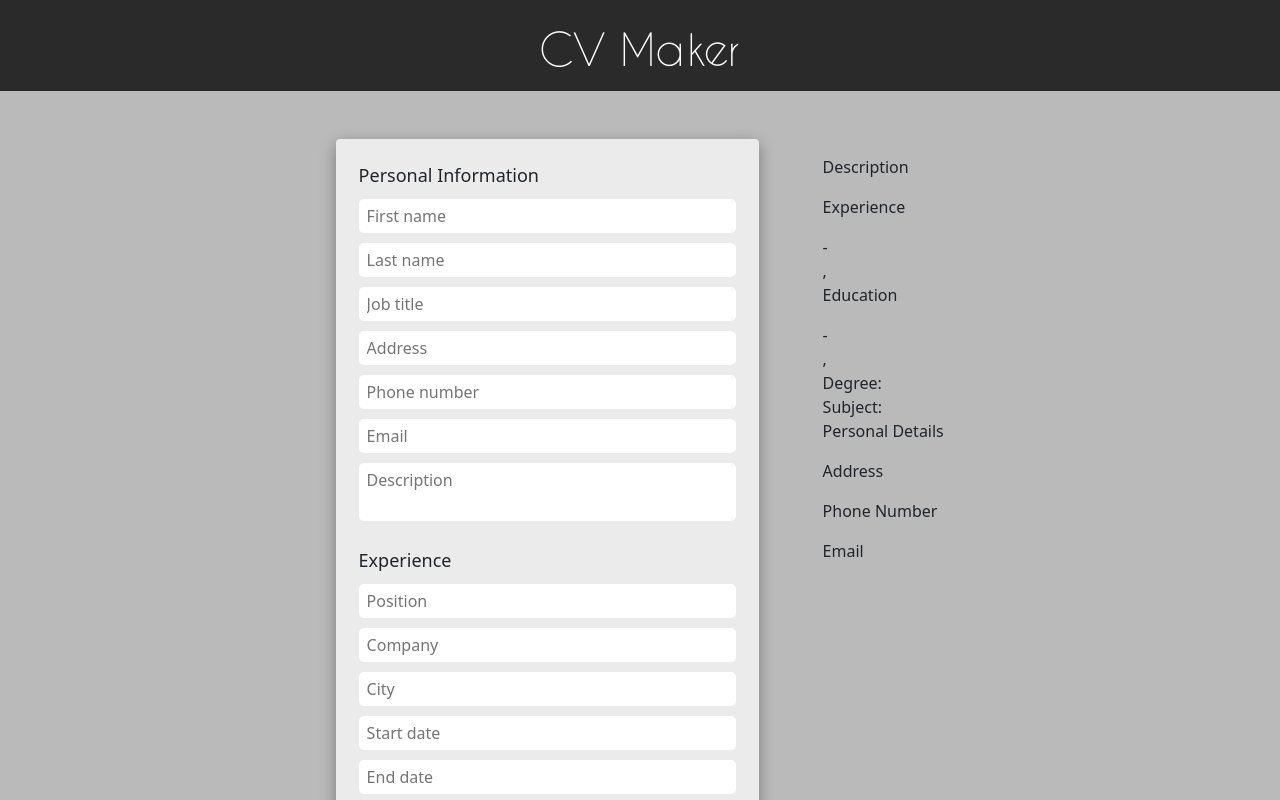
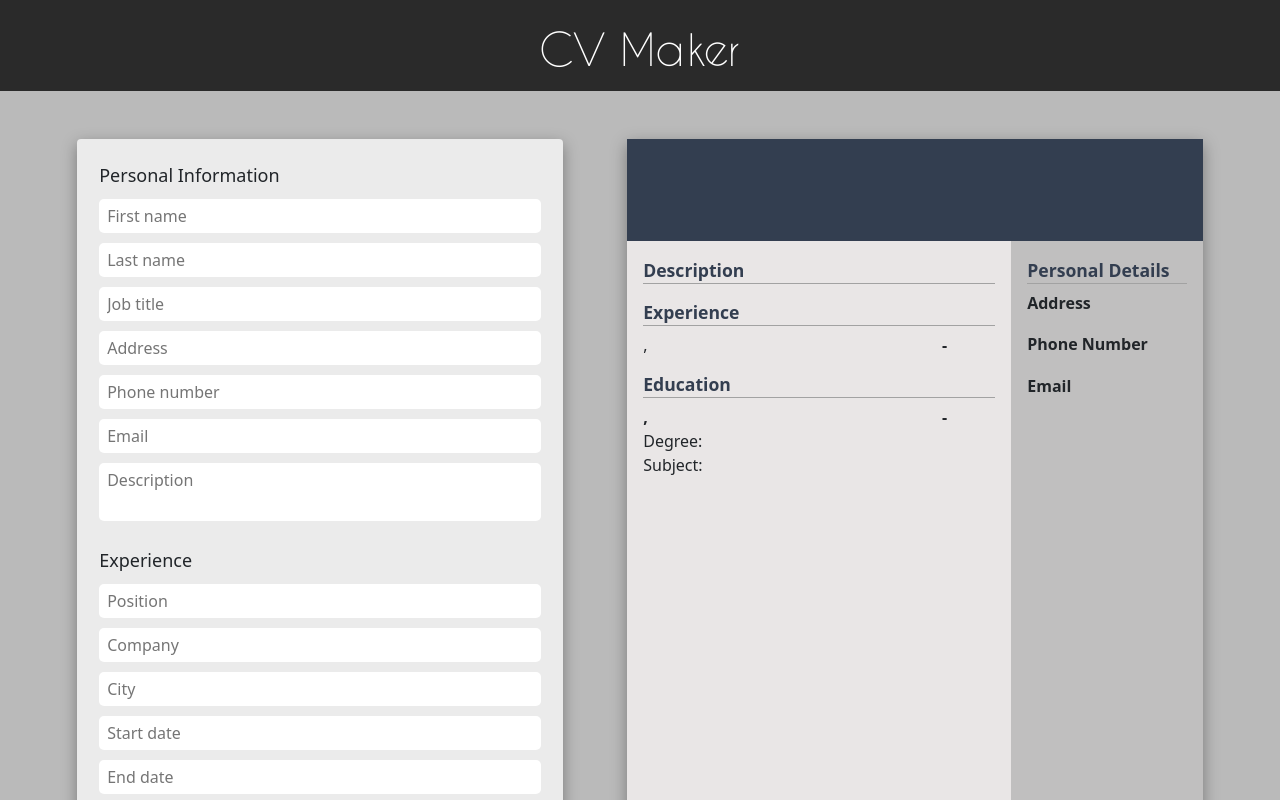
Before and after one commit to mohammedalgamal/CV-Maker, a React (Create React App) app: page / in a window 1280 px wide. Shown: the top 800 px of the page. Built offline with nearby package versions, Linux system fonts and the light colour scheme.

Commit message:
Complete CV styles

```diff
--- a/src/components/CV.js
+++ b/src/components/CV.js
@@ -13,55 +13,57 @@ export default class CV extends Component {
                     <p className="job">{jobTitle}</p>
                 </div>
 
-                <div className="lower">
                 <div className="main">
 
-                        <div className="descriptionCv">
+                    <div className="descriptionCv myDiv">
                         <p className="title">Description</p>
                         {description}
                     </div>
 
-                        <div className="experienceCV">
                     <p className="title">Experience</p>
+                    <div className="experienceCV myDiv">
                         {experiences.map(experience => {
                         return (
                             <div className="experienceDiv arrayData">
                                 <div className="left">
+                                    <div className="upperRight sideTitle">
+                                        {experience.position}
+                                    </div>
+                                    <div className="lowerRight info">
+                                        {experience.company}, {experience.city}
+                                    </div>
+                                </div>
+
+                                <div className="right">
                                     <div className="dates sideTitle">
                                         {experience.startDate} - {experience.endDate}
                                     </div>
                                 </div>
-                                    <div className="right">
-                                        <div className="upper sideTitle">
-                                            {experience.position}
-                                        </div>
-                                        <div className="lower info">
-                                            {experience.company}, {experience.city}
-                                        </div>
-                                    </div>
+
                             </div>
                         );
                         })}
                     </div>
 
-                        <div className="educationCV">
                     <p className="title">Education</p>
+                    <div className="educationCV myDiv">
                         {educations.map(education => {
                         return (
                             <div className="educationDiv arrayData">
                                 <div className="left">
-                                        <div className="dates sideTitle">
-                                            {education.startDate} - {education.endDate}
-                                        </div>
-                                    </div>
-                                    <div className="right">
-                                        <div className="upper sideTitle">
+                                    <div className="upperRight sideTitle">
                                         {education.university}, {education.city}
                                     </div>
-                                        <div className="lower info">
+                                    <div className="lowerRight info">
                                         Degree: {education.degree}
                                         <br></br>
                                         Subject: {education.subject}
+                                    </div>
+                                </div>
+
+                                <div className="right">
+                                    <div className="dates sideTitle">
+                                        {education.startDate} - {education.endDate}
                                     </div>
                                 </div>
                             </div>
@@ -74,18 +76,17 @@ export default class CV extends Component {
                 <div className="extra">
                     <div className="personalDetails">
                         <p className="title">Personal Details</p>
-                            <div className="info">
+                        <div className="info myDiv">
                             <p className="sideTitle">Address</p>
                             {address}
                         </div>
-                            <div className="info">
+                        <div className="info myDiv">
                             <p className="sideTitle">Phone Number</p>
                             {phoneNumber}
                         </div>
-                            <div className="info">
+                        <div className="info myDiv">
                             <p className="sideTitle">Email</p>
                             {email}
-                            </div>
                         </div>
                     </div>
                 </div>
--- a/src/components/Data.js
+++ b/src/components/Data.js
@@ -69,10 +69,6 @@ export default class Data extends Component {
                 </div>
 
                 <div className="Buttons myBox">
-                    <button className="generalBtn PDFBtn" onClick={() => {
-                        this.props.handlePDFButton();
-                    }}>Generate CV as PDF</button>
-
                     <button className="generalBtn resetBtn" onClick={() => {
                         this.props.handleResetButton();
                     }}>Reset</button>
--- a/src/styles/Main.css
+++ b/src/styles/Main.css
@@ -2,13 +2,14 @@
   max-width: 1800px;
   padding: clamp(0.5rem, 4vw, 3rem) clamp(1rem, 6vw, 8rem);
   margin: 0 auto 2rem;
-  display: flex;
+  display: grid;
+  grid-template: 1fr/1fr 1fr;
   gap: 4rem;
   justify-content: space-between;
 }
 @media screen and (orientation: portrait) {
   .Main {
-    flex-direction: column;
+    grid-template: 1fr min-content/100%;
     margin: 0 0 2rem;
   }
 }
@@ -19,7 +20,7 @@
   box-shadow: rgba(0, 0, 0, 0.35) 0px 5px 15px;
   display: flex;
   flex-direction: column;
-  min-width: 33vw;
+  min-width: 30vw;
   gap: 26px;
   /* Chrome, Safari, Edge, Opera */
   /* Firefox */
@@ -73,4 +74,84 @@
   margin-bottom: 10px;
   font-weight: 500;
   font-size: 18px;
+}
+.Main .CV > * {
+  padding: clamp(0.5rem, 4vw, 1rem);
+}
+.Main .CV {
+  display: grid;
+  width: clamp(42mm, 45vw, 210mm);
+  aspect-ratio: 210/297;
+  box-shadow: rgba(0, 0, 0, 0.35) 0px 5px 15px;
+  grid-template-columns: 2fr 1fr;
+  grid-template-rows: 1fr 7fr;
+  position: sticky;
+  top: 10px;
+}
+@media screen and (orientation: portrait) {
+  .Main .CV {
+    width: 100%;
+    position: static;
+  }
+}
+.Main .CV p {
+  margin-bottom: 0;
+}
+.Main .CV .title {
+  border-bottom: 1px solid rgb(162, 162, 162);
+  color: #333e50;
+  font-size: clamp(0.2rem, 2.5vw, 1.1rem);
+  font-weight: 600;
+  margin-bottom: clamp(0.2rem, 1.2vw, 0.4rem);
+}
+.Main .CV .sideTitle {
+  font-size: clamp(0.2rem, 1.8vw, 1rem);
+  font-weight: 550;
+}
+.Main .CV .info {
+  font-size: clamp(0.2rem, 1.8vw, 1rem);
+}
+.Main .CV .arrayData {
+  display: flex;
+  justify-content: space-between;
+  padding-right: clamp(1.5rem, 6vw, 3rem);
+}
+.Main .CV .upper {
+  grid-column: span 2/auto;
+  background-color: #333e50;
+  color: white;
+}
+.Main .CV .upper .name {
+  font-size: clamp(1rem, 6vw, 2.3rem);
+  font-weight: 500;
+  margin-bottom: 0;
+}
+.Main .CV .upper .job {
+  font-size: clamp(0.6rem, 9vw, 1.2rem);
+  margin-bottom: 0;
+}
+.Main .CV .main {
+  background-color: rgb(233, 230, 230);
+}
+.Main .CV .main .myDiv {
+  margin-bottom: clamp(0.35rem, 2.5vw, 0.9rem);
+}
+.Main .CV .main .descriptionCv {
+  font-size: clamp(0.2rem, 1.8vw, 1rem);
+  font-style: italic;
+}
+.Main .CV .main .descriptionCv p {
+  font-style: normal;
+}
+.Main .CV .main .educationCV,
+.Main .CV .main .experienceCV {
+  display: flex;
+  gap: clamp(0.5rem, 3vw, 1.1rem);
+  flex-direction: column;
+}
+.Main .CV .extra {
+  background-color: rgb(192, 191, 191);
+}
+.Main .CV .extra .myDiv {
+  margin-bottom: clamp(0.5rem, 3vw, 1.1rem);
 }/*# sourceMappingURL=Main.css.map */
--- a/src/styles/Main.scss
+++ b/src/styles/Main.scss
@@ -4,9 +4,10 @@
     max-width: 1800px;
     padding: clamp(0.5rem, 4vw, 3rem) clamp(1rem, 6vw, 8rem);
     margin: 0 auto 2rem;
-    display: flex;
+    display: grid;
+    grid-template: 1fr / 1fr 1fr;
     @media screen and (orientation:portrait) {
-        flex-direction: column;
+        grid-template: 1fr min-content / 100%;
         margin: 0 0 2rem;
     }
     gap: 4rem;
@@ -19,7 +20,7 @@
         box-shadow: rgba(0, 0, 0, 0.35) 0px 5px 15px;
         display: flex;
         flex-direction: column;
-        min-width: 33vw;
+        min-width: 30vw;
         gap: 26px;
 
         .myBox {
@@ -85,52 +86,102 @@
         }
     }
 
+    .CV > * {
+        padding: clamp(0.5rem, 4vw, 1rem);
+    }
+
     .CV {
+        display: grid;
+        width: clamp(42mm, 45vw, 210mm);
+        aspect-ratio: 210 / 297;
+        box-shadow: rgba(0, 0, 0, 0.35) 0px 5px 15px;
+
+        @media screen and (orientation:portrait) {
+            width: 100%;
+            position: static;
+        }
+        grid-template-columns: 2fr 1fr;
+        grid-template-rows: 1fr 7fr;
+        position: sticky;
+        top: 10px;
+
+        p {
+            margin-bottom: 0;
+        }
+
         .title {
-
+            border-bottom: 1px solid rgb(162, 162, 162);
+            color: #333e50;
+            font-size: clamp(0.2rem, 2.5vw, 1.1rem);
+            font-weight: 600;
+            margin-bottom: clamp(0.2rem, 1.2vw, 0.4rem);
         }
 
         .sideTitle {
-
+            font-size: clamp(0.2rem, 1.8vw, 1rem);
+            font-weight: 550;
         }
 
         .info {
-
+            font-size: clamp(0.2rem, 1.8vw, 1rem);
         }
 
         .arrayData {
-
+            display: flex;
+            justify-content: space-between;
+            padding-right: clamp(1.5rem, 6vw, 3rem);
         }
 
 
         .upper{
+            grid-column: span 2 / auto;
+            background-color: #333e50;
+            color: white;
+
             .name {
-
+                font-size: clamp(1rem, 6vw, 2.3rem);
+                font-weight: 500;
+                margin-bottom: 0;
             }
 
             .job {
-
+                font-size: clamp(0.6rem, 9vw, 1.2rem);
+                margin-bottom: 0;
             }
         }
 
-        .lower {
-            .main {
-                .descriptionCv {
+        .main {
+            background-color: rgb(233, 230, 230);
 
-                }
+            .myDiv {
+                margin-bottom: clamp(0.35rem, 2.5vw, 0.9rem);
+            }
 
-                .experienceCV {
+            .descriptionCv {
+                font-size: clamp(0.2rem, 1.8vw, 1rem);
+                font-style: italic;
 
-                }
-
-                .educationCV {
-
+                p {
+                    font-style: normal;
                 }
             }
 
-            .extra {
-
+            .educationCV,
+            .experienceCV {
+                display: flex;
+                gap: clamp(0.5rem, 3vw, 1.1rem);
+                flex-direction: column;
             }
         }
+
+        .extra {
+            background-color: rgb(192, 191, 191);
+
+            .myDiv {
+                margin-bottom: clamp(0.5rem, 3vw, 1.1rem);
+            }
+
+        }
+
     }
 }
```
Also changed, not shown: 1 other file (tests, documents, lock files or other folders). Lines whose indentation alone changed are shown as unchanged.
